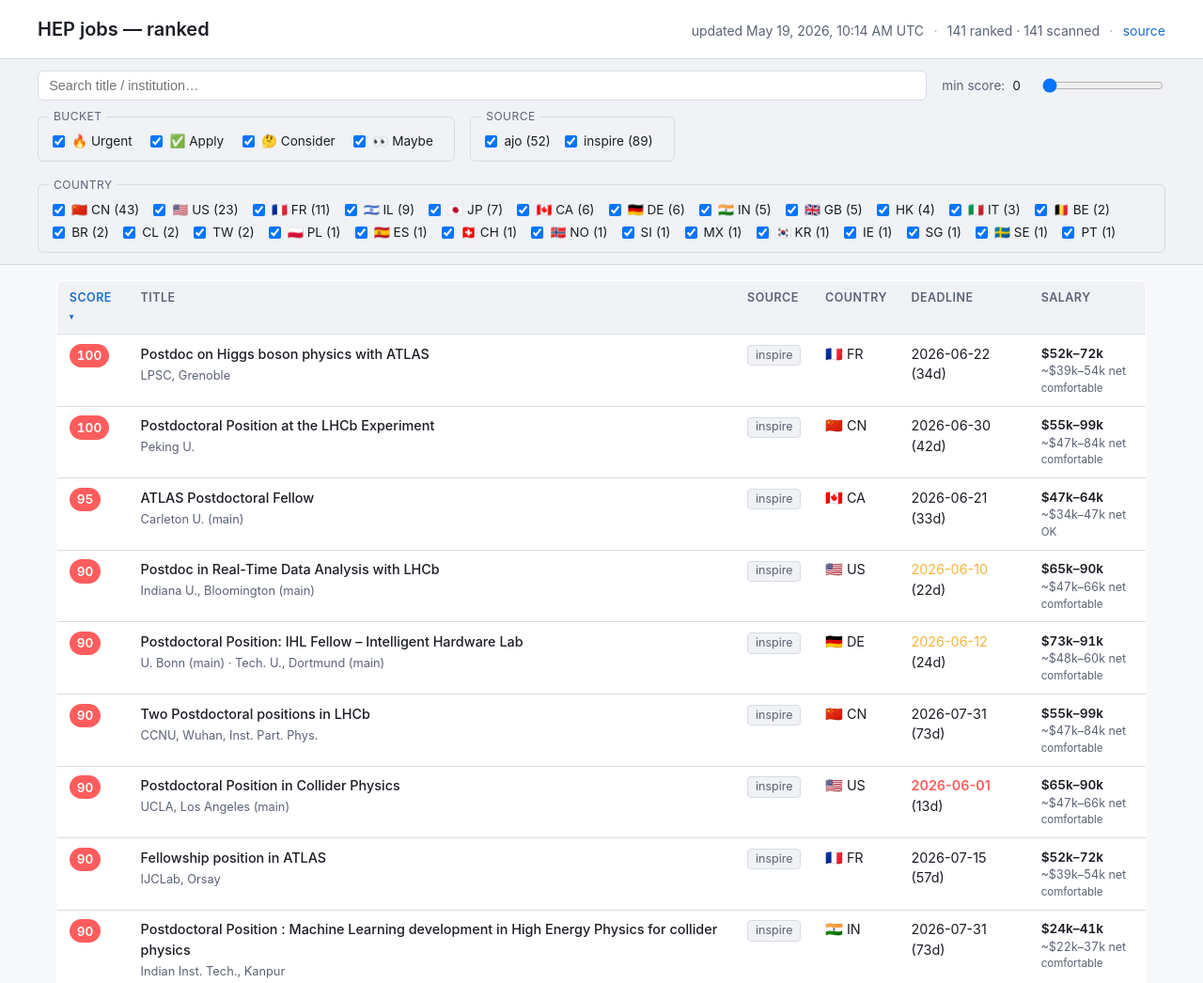
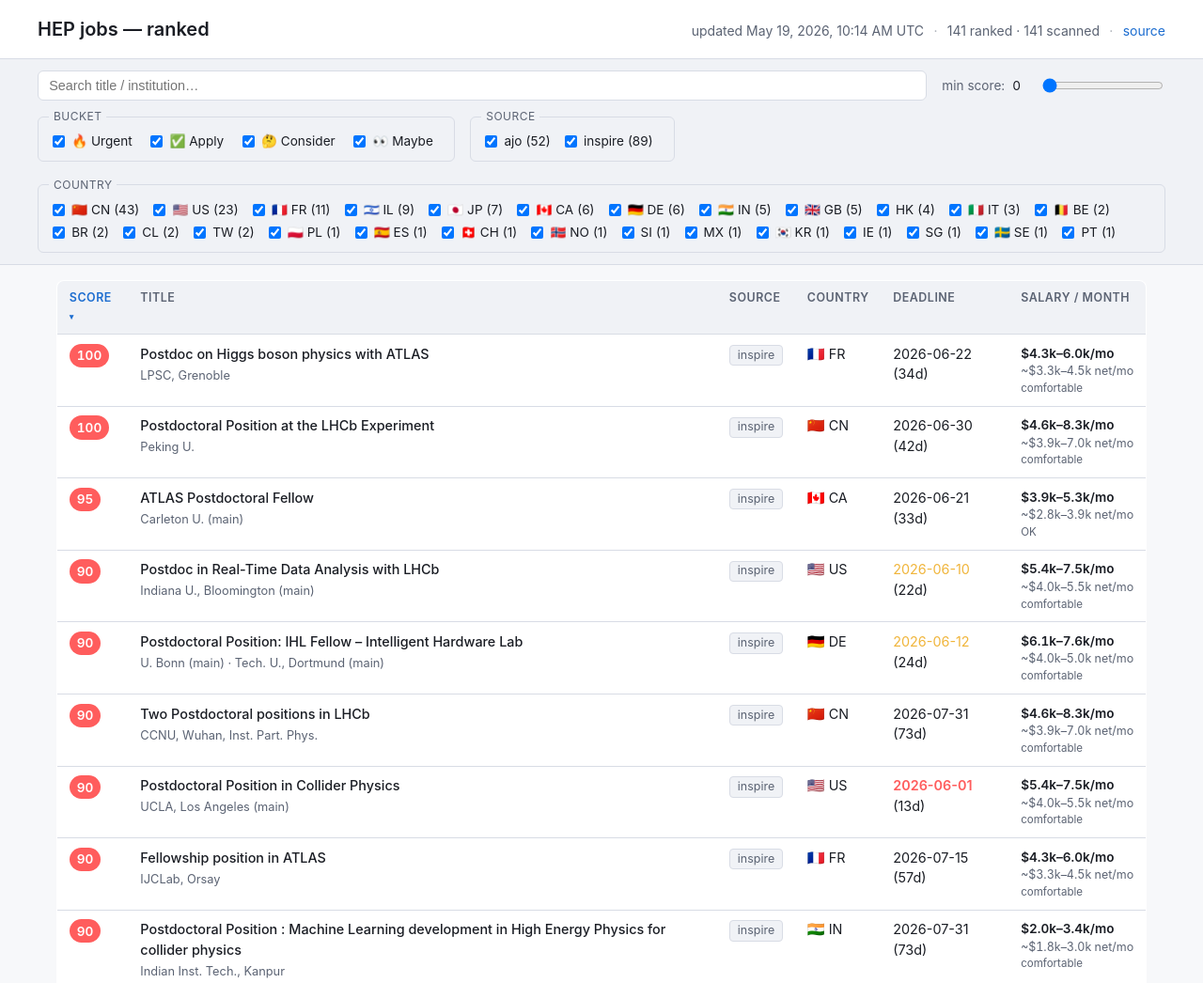
Before and after one commit to aprozo/jobs, a plain HTML site: page site/index.html in a window 1280 px wide. Shown: the top 1046 px of the page at 94% size. Drawn offline with Linux system fonts and the light colour scheme.

Commit message:
Show salaries per month instead of annual
- Salary column header: 'Salary / month'
- Both PPP-USD gross and net divided by 12 in the table and expanded view
- Local-currency salary in expanded view also shown per-month
- Workflow now also runs on push to main (for site code changes)

```diff
--- a/site/app.js
+++ b/site/app.js
@@ -200,8 +200,8 @@ function formatSalaryColumn(j) {
   const gL = j.salary_ppp_usd_low, gH = j.salary_ppp_usd_high;
   const nL = j.salary_net_ppp_usd_low, nH = j.salary_net_ppp_usd_high;
   if (gL && gH) {
-    const gross = `$${kfmt(gL)}–${kfmt(gH)}`;
-    const net = (nL && nH) ? `~$${kfmt(nL)}–${kfmt(nH)} net` : "";
+    const gross = `$${monthly(gL)}–${monthly(gH)}/mo`;
+    const net = (nL && nH) ? `~$${monthly(nL)}–${monthly(nH)} net/mo` : "";
     const aff = j.affordability_label
       ? `<span class="label">${escapeHtml(j.affordability_label)}</span>`
       : "";
@@ -213,17 +213,20 @@ function formatSalaryColumn(j) {
   return '<span class="muted">—</span>';
 }
 
-function kfmt(n) {
-  if (n == null) return "";
-  return Math.round(n / 1000) + "k";
+function monthly(annual) {
+  if (annual == null) return "";
+  const m = annual / 12;
+  if (m >= 10000) return Math.round(m / 100) / 10 + "k";
+  if (m >= 1000)  return (Math.round(m / 100) / 10).toFixed(1) + "k";
+  return Math.round(m).toString();
 }
 
 function detailRowHtml(j) {
   const sal = formatSalary(j);
   const ppp = (j.salary_ppp_usd_low && j.salary_ppp_usd_high)
-    ? `~$${fmt(j.salary_ppp_usd_low)}–${fmt(j.salary_ppp_usd_high)} PPP-USD gross` : "";
+    ? `~$${fmt(j.salary_ppp_usd_low / 12)}–${fmt(j.salary_ppp_usd_high / 12)} PPP-USD/month gross` : "";
   const pppNet = (j.salary_net_ppp_usd_low && j.salary_net_ppp_usd_high)
-    ? `~$${fmt(j.salary_net_ppp_usd_low)}–${fmt(j.salary_net_ppp_usd_high)} PPP-USD net (after tax)` : "";
+    ? `~$${fmt(j.salary_net_ppp_usd_low / 12)}–${fmt(j.salary_net_ppp_usd_high / 12)} PPP-USD/month net (after tax)` : "";
   const reasons = (j.reasons || []).map(r => `<li>${escapeHtml(r)}</li>`).join("");
   const dl = [
     j.ranks && j.ranks.length ? dlItem("Rank", j.ranks.join(", ")) : "",
@@ -268,7 +271,7 @@ function formatDeadline(j) {
 
 function formatSalary(j) {
   if (!j.salary_low_local || !j.salary_high_local || !j.salary_currency) return "";
-  return `${fmt(j.salary_low_local)}–${fmt(j.salary_high_local)} ${escapeHtml(j.salary_currency)}`;
+  return `${fmt(j.salary_low_local / 12)}–${fmt(j.salary_high_local / 12)} ${escapeHtml(j.salary_currency)}/month`;
 }
 
 
--- a/site/index.html
+++ b/site/index.html
@@ -57,7 +57,7 @@
           <th data-sort="source" class="sortable">Source</th>
           <th data-sort="country" class="sortable">Country</th>
           <th data-sort="deadline" class="sortable">Deadline</th>
-          <th data-sort="salary_high_local" class="sortable">Salary</th>
+          <th data-sort="salary_high_local" class="sortable">Salary / month</th>
         </tr>
       </thead>
       <tbody id="jobs-body">
```
Also changed, not shown: 1 other file.
